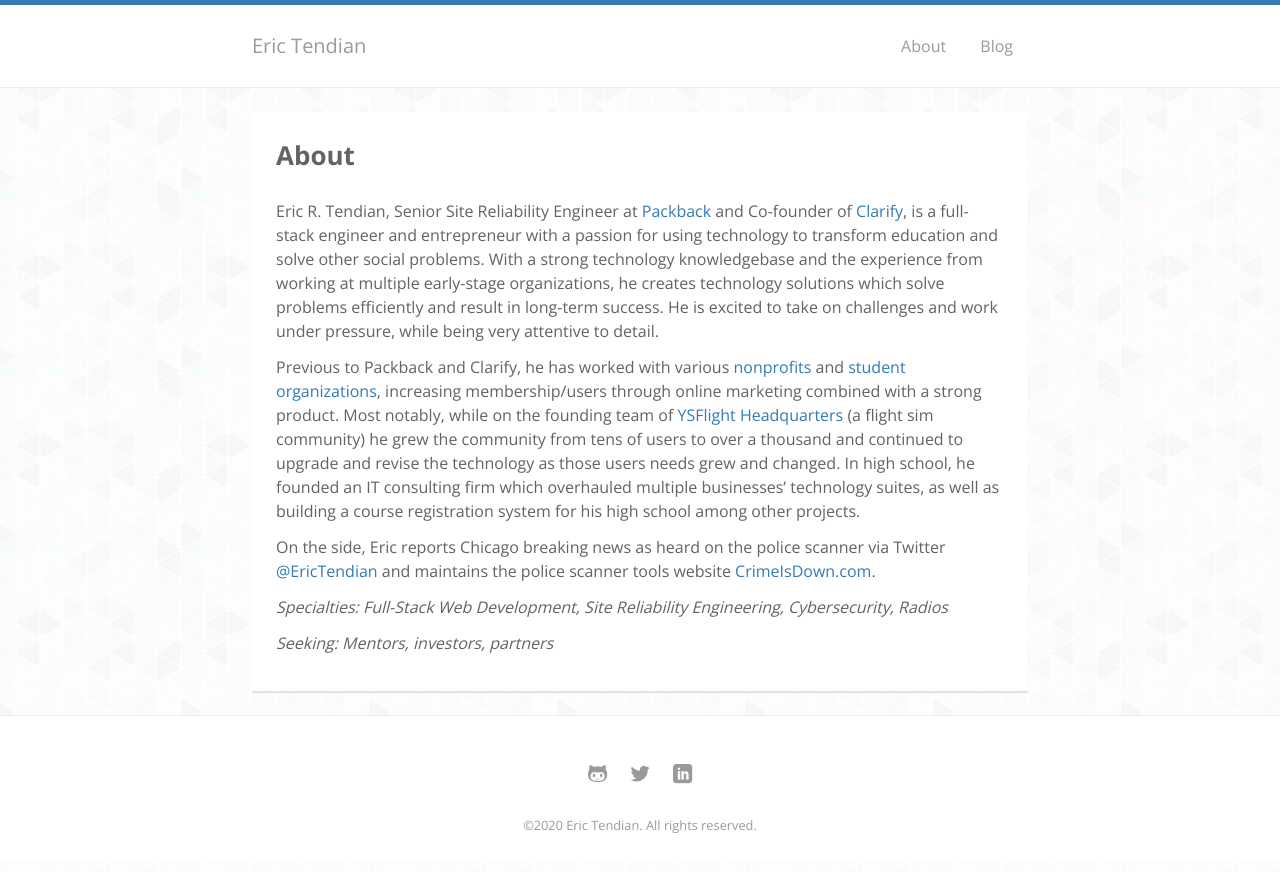
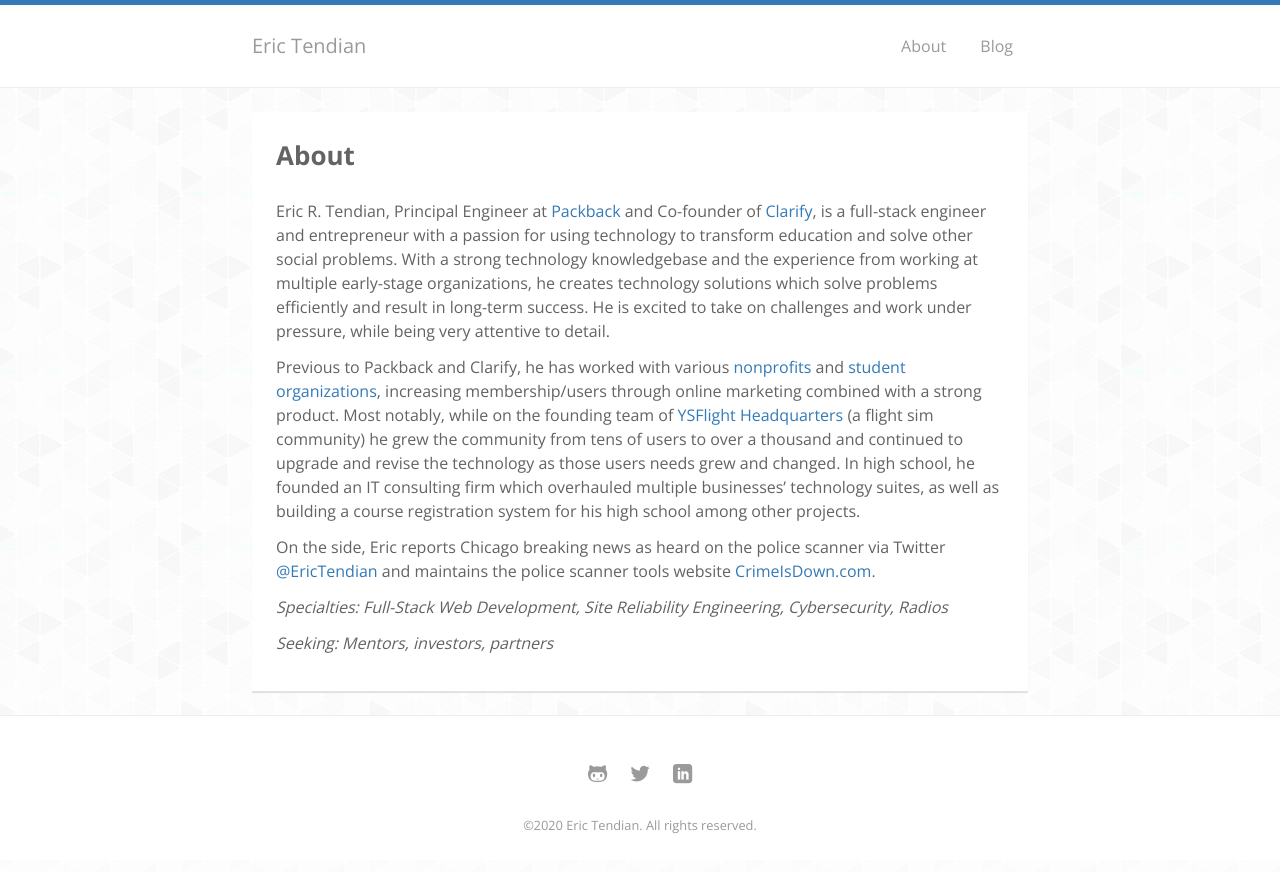
Before and after one commit to EricTendian/EricTendian, a Jekyll site: the page built from about.md, in a window 1280 px wide. Shown: the top 872 px of the page. Built offline with Jekyll 4.4.1, drawn with Linux system fonts in a browser that asks for light colours; some web fonts are replaced.

Commit message:
2020 title update

```diff
--- a/_config.yml
+++ b/_config.yml
@@ -10,7 +10,7 @@ sass:
 
 # SEO settings
 title: Eric Tendian
-description: "Eric Tendian is a Senior Site Reliability Engineer at Packback, is a full-stack engineer and entrepreneur with a passion for using technology to transform education. Also reports Chicago breaking news."
+description: "Eric Tendian is a Principal Engineer at Packback, is a full-stack engineer and entrepreneur with a passion for using technology to transform education. Also reports Chicago breaking news on Twitter."
 url: https://tendian.io
 baseurl: ""
 
@@ -20,7 +20,7 @@ google_analytics: UA-30674963-4
 author:
   name      : Eric Tendian
   job       : "Full-Stack Engineer"
-  bio       : "Fearlessly &amp; relentlessly curious. Senior Site Reliability Engineer at <a href='https://www.packback.co/' target='_blank'>Packback</a>. Alum of <a href='https://web.iit.edu/' target='_blank'>Illinois Tech</a>. Nothing is impossible."
+  bio       : "Fearlessly &amp; relentlessly curious. Principal Engineer at <a href='https://www.packback.co/' target='_blank'>Packback</a>. Founder of <a href='https://crimeisdown.com/' target='_blank'>CrimeIsDown.com</a>. Nothing is impossible."
   thumb     : /images/author.png
   email     : eric@tendian.io
   url       : https://tendian.io
--- a/about.md
+++ b/about.md
@@ -4,7 +4,7 @@ title: About
 permalink: /about/
 ---
 
-Eric R. Tendian, Senior Site Reliability Engineer at [Packback](https://packback.co/) and Co-founder of [Clarify](https://weclarify.com/), is a full-stack engineer and entrepreneur with a passion for using technology to transform education and solve other social problems. With a strong technology knowledgebase and the experience from working at multiple early-stage organizations, he creates technology solutions which solve problems efficiently and result in long-term success. He is excited to take on challenges and work under pressure, while being very attentive to detail.
+Eric R. Tendian, Principal Engineer at [Packback](https://packback.co/) and Co-founder of [Clarify](https://weclarify.com/), is a full-stack engineer and entrepreneur with a passion for using technology to transform education and solve other social problems. With a strong technology knowledgebase and the experience from working at multiple early-stage organizations, he creates technology solutions which solve problems efficiently and result in long-term success. He is excited to take on challenges and work under pressure, while being very attentive to detail.
 
 Previous to Packback and Clarify, he has worked with various [nonprofits](http://jokes4miles.com/) and [student](http://mypages.iit.edu/~commuter/) [organizations](http://ieeeiit.me/), increasing membership/users through online marketing combined with a strong product. Most notably, while on the founding team of [YSFlight Headquarters](https://ysfhq.com/) (a flight sim community) he grew the community from tens of users to over a thousand and continued to upgrade and revise the technology as those users needs grew and changed. In high school, he founded an IT consulting firm which overhauled multiple businesses' technology suites, as well as building a course registration system for his high school among other projects.
 
```
